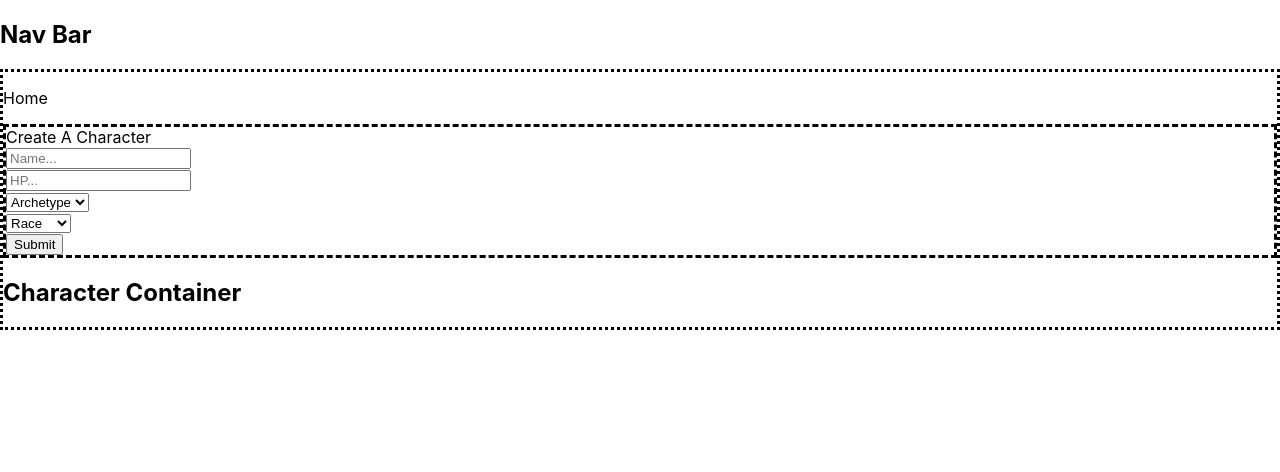
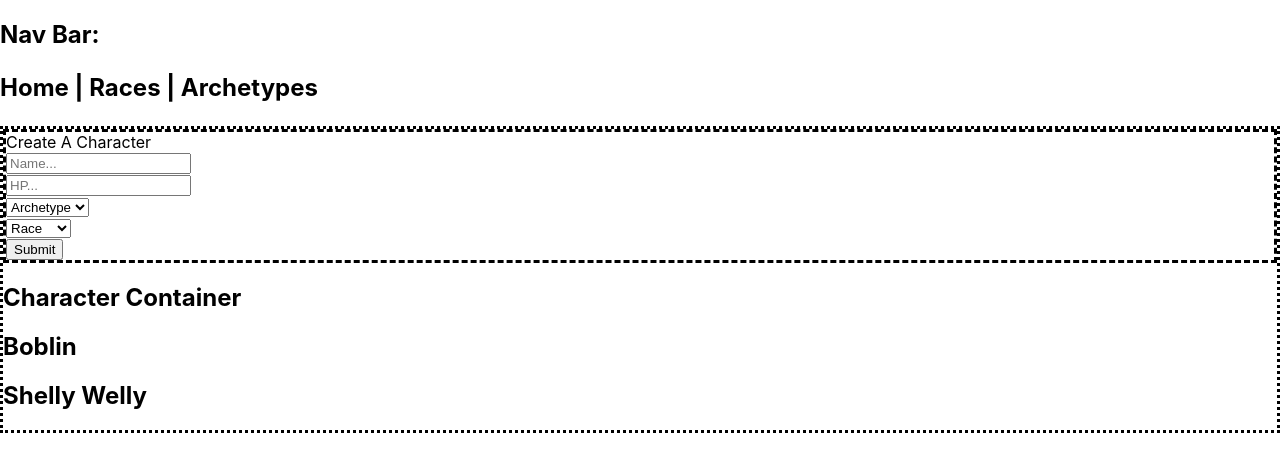
Before and after one commit to slopez421/character-creator, a React (Create React App) app: page / in a window 1280 px wide. Shown: the top 472 px of the page. Built offline with nearby package versions, Linux system fonts and the light colour scheme; data requests are answered from the project's data file.

Commit message:
set state

```diff
--- a/db.json
+++ b/db.json
@@ -4,13 +4,15 @@
         "id": 1,
         "name": "Boblin",
         "race": "Goblin",
-        "class": "Healer"
+        "class": "Healer",
+        "hp": 25
     },
     {
         "id": 2,
         "name": "Shelly Welly",
         "race": "Elf",
-        "class": "Ranger"
+        "class": "Ranger",
+        "hp": 15
     }
-]
+    ]
 }
--- a/package.json
+++ b/package.json
@@ -9,6 +9,7 @@
     "@testing-library/user-event": "^13.5.0",
     "react": "^18.2.0",
     "react-dom": "^18.2.0",
+    "react-router-dom": "^5.3.4",
     "react-scripts": "5.0.1",
     "web-vitals": "^2.1.4"
   },
--- a/src/App.js
+++ b/src/App.js
@@ -4,7 +4,7 @@ import Home from './components/Home';
 function App() {
   return (
     <div>
-        <h2>Nav Bar</h2>
+        <h2>Nav Bar:  <p>Home | Races | Archetypes</p></h2>
         <Home />
     </div>
   );
--- a/src/components/CharacterContainer.js
+++ b/src/components/CharacterContainer.js
@@ -1,8 +1,13 @@
 import React from "react";
 
-function CharacterContainer() {
+function CharacterContainer({characters}) {
+
 return <div className="container">
     <h2>Character Container</h2>
+    {characters.map((character) => {
+        return <h2>{character.name}</h2>
+    })}
+
 </div>
 }
 
--- a/src/components/Home.js
+++ b/src/components/Home.js
@@ -1,12 +1,21 @@
-import React from "react";
+import React, {useEffect, useState} from "react";
 import CharacterForm from "./CharacterForm";
 import CharacterContainer from "./CharacterContainer";
 
+
 function Home() {
+
+const [characters, setCharacters] = useState([]);
+
+useEffect(() => {
+   fetch('http://localhost:3000/characters')
+   .then((r) => r.json())
+   .then((characters) => setCharacters(characters))
+})
+
    return (<div className="home">
-   <p>Home</p>
    <CharacterForm />
-   <CharacterContainer />
+   <CharacterContainer characters={characters}/>
    </div>
    )
 }
```
Also changed, not shown: src/index.js (line endings or trailing spaces), 1 other file (tests, documents, lock files or other folders).
